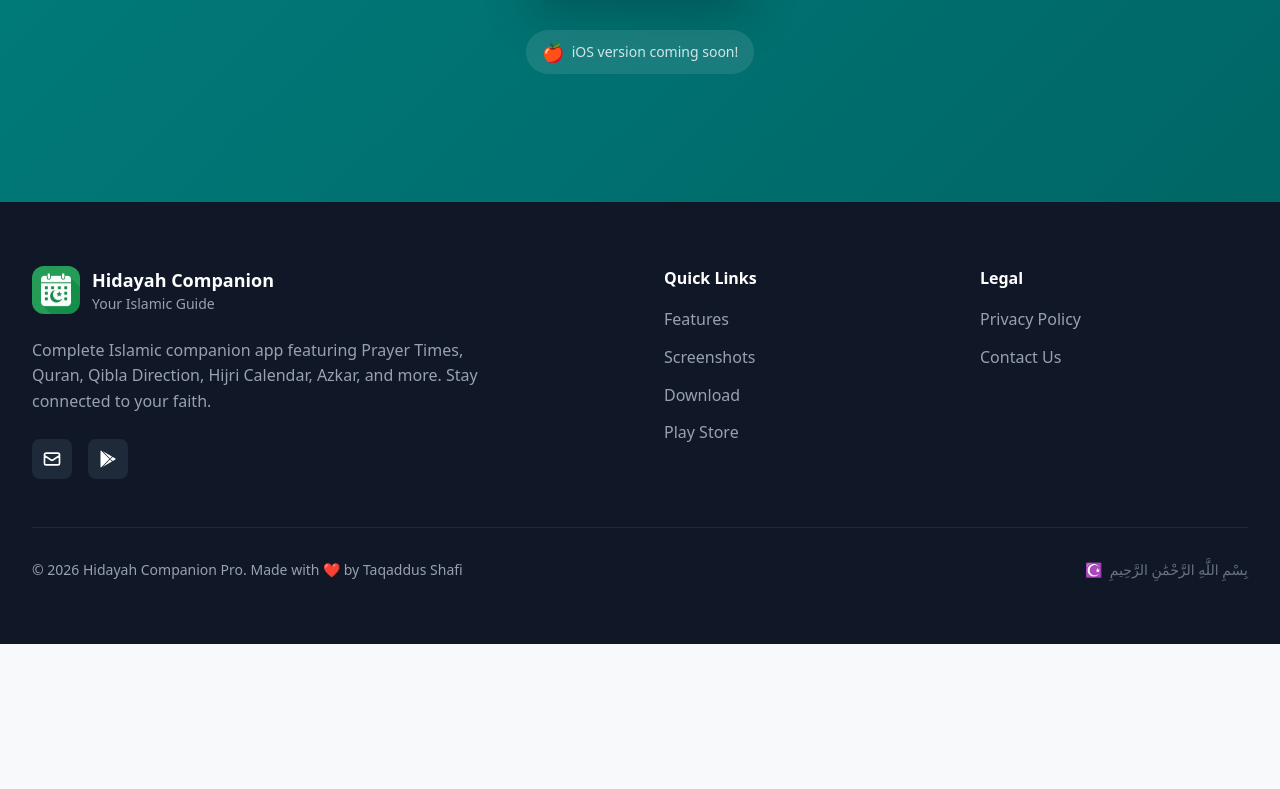
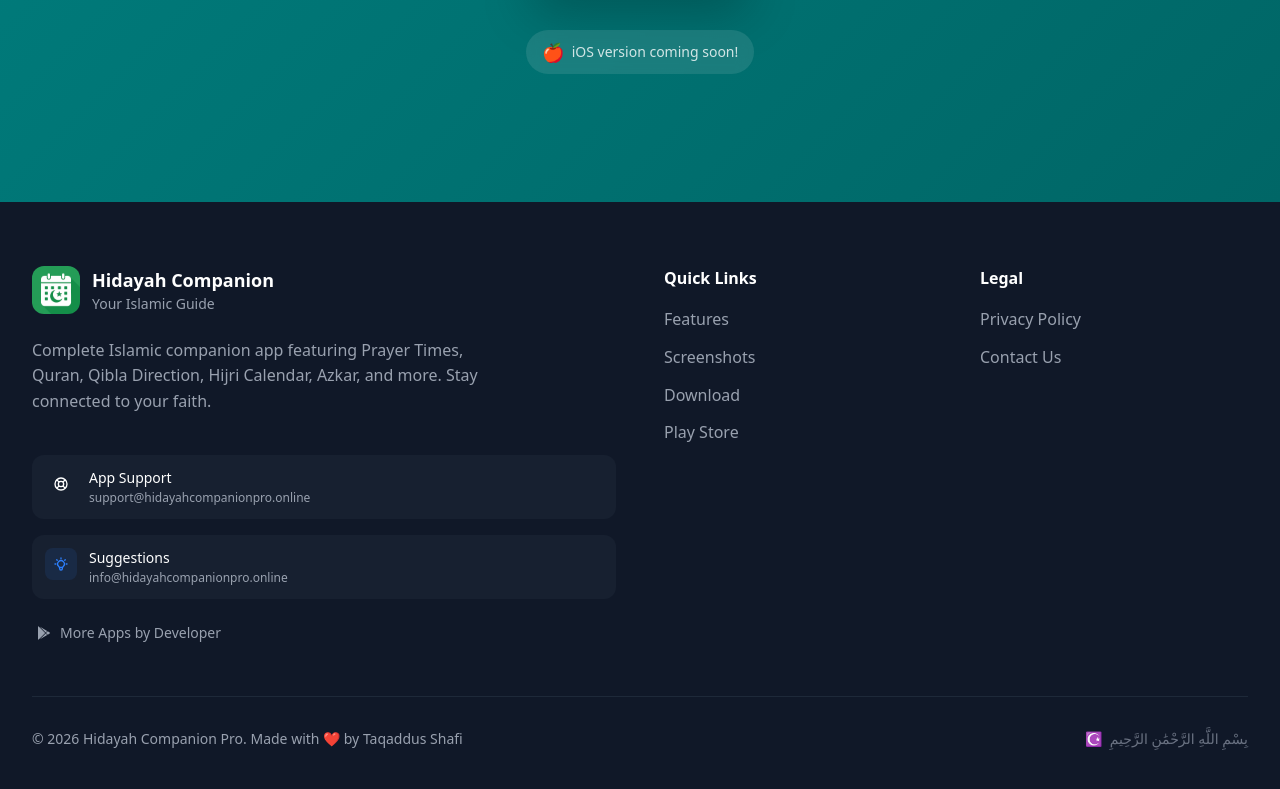
Before and after one commit to Taqaddusshafi/website, a Next.js app: page / in a window 1280 px wide. Shown: the part 3922-4711 px from the top of the page. Before the commit the page ends 4566 px from the top, so only its background shows below. Built offline with nearby package versions, Linux system fonts and the light colour scheme.

Commit message:
feat: add new Footer component with navigation, contact info, and copyright details.

```diff
--- a/src/components/Footer.tsx
+++ b/src/components/Footer.tsx
@@ -26,29 +26,59 @@
                 <p className="text-gray-400 text-sm">Your Islamic Guide</p>
               </div>
             </Link>
-            <p className="text-gray-400 mb-6 max-w-md">
+            <p className="text-gray-400 mb-8 max-w-md">
               Complete Islamic companion app featuring Prayer Times, Quran, Qibla Direction,
               Hijri Calendar, Azkar, and more. Stay connected to your faith.
             </p>
-            <div className="flex gap-4">
+
+            <div className="space-y-4 pt-2">
               <a
-                href="mailto:taqaddusshafi9103@gmail.com"
-                className="w-10 h-10 bg-gray-800 rounded-lg flex items-center justify-center hover:bg-primary transition-colors"
+                href="mailto:support@hidayahcompanionpro.online"
+                className="group flex items-start gap-3 p-3 rounded-xl bg-gray-800/50 hover:bg-gray-800 transition-all border border-transparent hover:border-gray-700"
               >
-                <svg className="w-5 h-5" fill="none" stroke="currentColor" viewBox="0 0 24 24">
-                  <path strokeLinecap="round" strokeLinejoin="round" strokeWidth={2} d="M3 8l7.89 5.26a2 2 0 002.22 0L21 8M5 19h14a2 2 0 002-2V7a2 2 0 00-2-2H5a2 2 0 00-2 2v10a2 2 0 002 2z" />
+                <div className="w-8 h-8 rounded-lg bg-primary/10 flex items-center justify-center shrink-0 group-hover:bg-primary/20 transition-colors">
+                  <svg className="w-4 h-4 text-primary" fill="none" viewBox="0 0 24 24" stroke="currentColor">
+                    <path strokeLinecap="round" strokeLinejoin="round" strokeWidth={2} d="M18.364 5.636l-3.536 3.536m0 5.656l3.536 3.536M9.172 9.172L5.636 5.636m3.536 9.192l-3.536 3.536M21 12a9 9 0 11-18 0 9 9 0 0118 0zm-5 0a4 4 0 11-8 0 4 4 0 018 0z" />
                   </svg>
+                </div>
+                <div>
+                  <div className="text-white font-medium text-sm mb-0.5">App Support</div>
+                  <div className="text-gray-400 text-xs break-all group-hover:text-primary/90 transition-colors">
+                    support@hidayahcompanionpro.online
+                  </div>
+                </div>
               </a>
+
+              <a
+                href="mailto:info@hidayahcompanionpro.online"
+                className="group flex items-start gap-3 p-3 rounded-xl bg-gray-800/50 hover:bg-gray-800 transition-all border border-transparent hover:border-gray-700"
+              >
+                <div className="w-8 h-8 rounded-lg bg-blue-500/10 flex items-center justify-center shrink-0 group-hover:bg-blue-500/20 transition-colors">
+                  <svg className="w-4 h-4 text-blue-500" fill="none" viewBox="0 0 24 24" stroke="currentColor">
+                    <path strokeLinecap="round" strokeLinejoin="round" strokeWidth={2} d="M9.663 17h4.673M12 3v1m6.364 1.636l-.707.707M21 12h-1M4 12H3m3.343-5.657l-.707-.707m2.828 9.9a5 5 0 117.072 0l-.548.547A3.374 3.374 0 0014 18.469V19a2 2 0 11-4 0v-.531c0-.895-.356-1.754-.988-2.386l-.548-.547z" />
+                  </svg>
+                </div>
+                <div>
+                  <div className="text-white font-medium text-sm mb-0.5">Suggestions</div>
+                  <div className="text-gray-400 text-xs break-all group-hover:text-blue-400 transition-colors">
+                    info@hidayahcompanionpro.online
+                  </div>
+                </div>
+              </a>
+
+              <div className="pt-2">
                  <a
                   href="https://play.google.com/store/apps/developer?id=Taqaddus+Shafi"
                   target="_blank"
                   rel="noopener noreferrer"
-                className="w-10 h-10 bg-gray-800 rounded-lg flex items-center justify-center hover:bg-primary transition-colors"
+                  className="inline-flex items-center gap-2 text-sm text-gray-400 hover:text-white transition-colors pl-1"
                 >
-                <svg className="w-5 h-5" viewBox="0 0 24 24" fill="currentColor">
+                  <svg className="w-4 h-4" viewBox="0 0 24 24" fill="currentColor">
                     <path d="M3.609 1.814L13.792 12 3.61 22.186a.996.996 0 0 1-.61-.92V2.734a1 1 0 0 1 .609-.92zm10.89 10.893l2.302 2.302-10.937 6.333 8.635-8.635zm3.199-3.199l2.807 1.626a1 1 0 0 1 0 1.732l-2.807 1.626L14.847 12l2.851-2.492zM5.864 2.658L16.8 8.99l-2.302 2.302-8.634-8.634z" />
                   </svg>
+                  More Apps by Developer
                 </a>
+              </div>
             </div>
           </div>
 
@@ -100,7 +130,7 @@
               </li>
               <li>
                 <a
-                  href="mailto:taqaddusshafi9103@gmail.com"
+                  href="mailto:support@hidayahcompanionpro.online"
                   className="text-gray-400 hover:text-white transition-colors"
                 >
                   Contact Us
```
Lines whose indentation alone changed are shown as unchanged.
